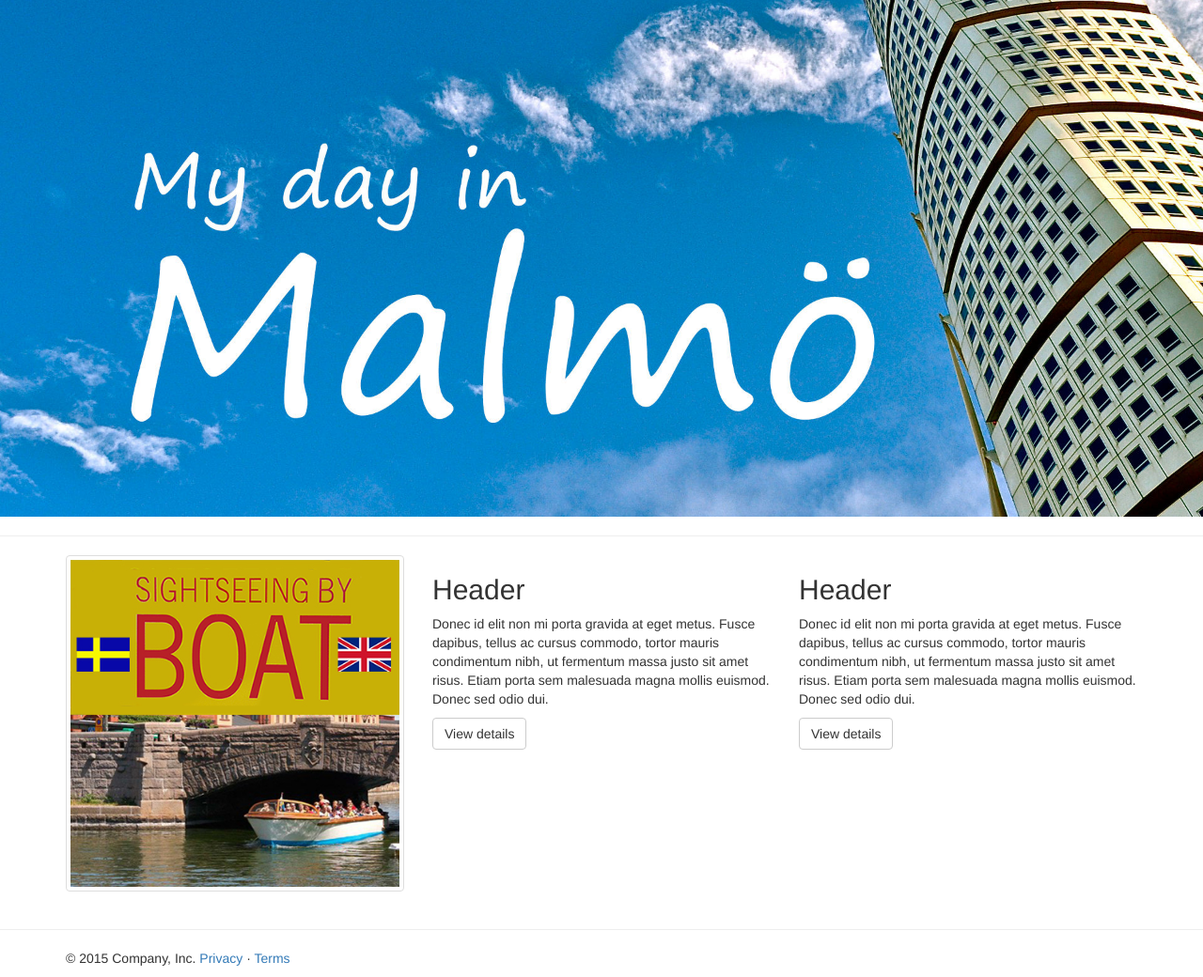
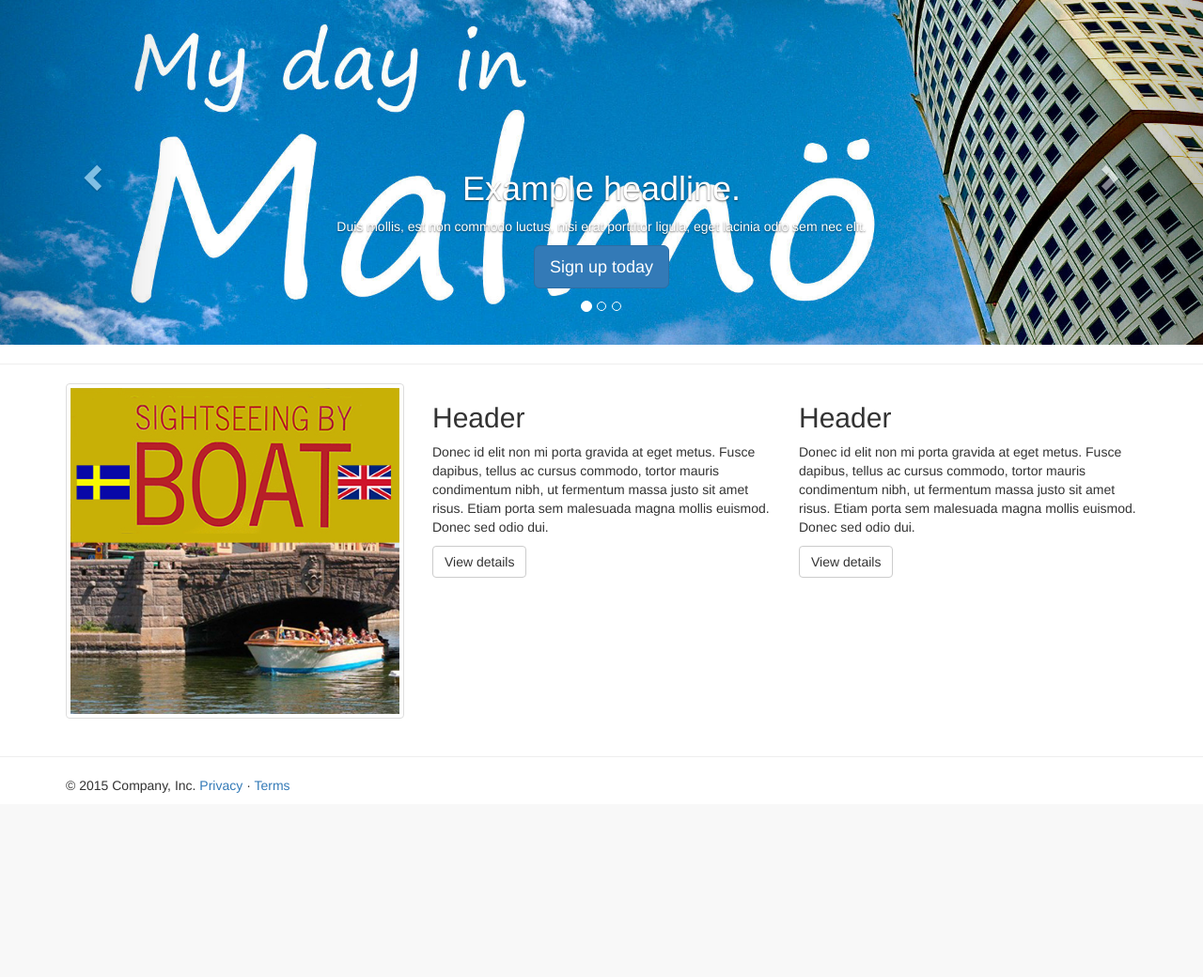
Before and after one commit to Schwusch/DIAHackWeek, a PHP site: page / in a window 1280 px wide. Shown: the part 51-1091 px from the top of the page at 94% size. After the commit the page ends 895 px from the top, so only its background shows below. Run offline with PHP 8.4, Linux system fonts and the light colour scheme; some libraries are stand-ins or nearby versions.

Commit message:
ny feature på startsida

```diff
--- a/css/diacss.css
+++ b/css/diacss.css
@@ -20,13 +20,13 @@ body{
   background-color:rgba(255, 255, 255, 0.5);
 }
 
-.startheader{
+#myCarousel{
   width: 100%;
-  height: 550px;
   position: relative;
-  background: url('../images/myday.jpg');
-  background-position: right;
-  background-size: cover;
   margin: 0;
   padding: 0;
 }
+
+#myCarousel img{
+  height: auto;
+}
--- a/index.php
+++ b/index.php
@@ -29,16 +29,59 @@
   <?php require"nav.php" ?>
 
   <!-- Main -->
-  <div class="startheader">
-    <div class="container">
+  <div id="myCarousel" class="carousel slide" data-ride="carousel">
+    <!-- Indicators -->
+    <ol class="carousel-indicators">
+      <li data-target="#myCarousel" data-slide-to="0" class="active"></li>
+      <li data-target="#myCarousel" data-slide-to="1"></li>
+      <li data-target="#myCarousel" data-slide-to="2"></li>
+    </ol>
+
+    <!-- Wrapper for slides -->
+    <div class="carousel-inner" role="listbox">
+      <div class="item active">
+        <img src="images/myday1.jpg" alt="">
+        <div class="carousel-caption">
+          <h1>Example headline.</h1>
+          <p>Duis mollis, est non commodo luctus, nisi erat porttitor ligula, eget lacinia odio sem nec elit.</p>
+          <p><a class="btn btn-lg btn-primary" href="#" role="button">Sign up today</a></p>
+        </div>
+      </div>
+      <div class="item">
+        <img src="images/myday2.jpg" alt="">
+        <div class="carousel-caption">
+          <h1>Example headline.</h1>
+          <p>Duis mollis, est non commodo luctus, nisi erat porttitor ligula, eget lacinia odio sem nec elit.</p>
+          <p><a class="btn btn-lg btn-primary" href="#" role="button">Sign up today</a></p>
+        </div>
+      </div>
+      <div class="item">
+        <img src="images/myday3.jpg" alt="">
+        <div class="carousel-caption">
+          <h1>Example headline.</h1>
+          <p>Duis mollis, est non commodo luctus, nisi erat porttitor ligula, eget lacinia odio sem nec elit.</p>
+          <p><a class="btn btn-lg btn-primary" href="#" role="button">Sign up today</a></p>
+        </div>
+      </div>
     </div>
+
+    <!-- Controls -->
+    <a class="left carousel-control" href="#myCarousel" role="button" data-slide="prev">
+      <span class="glyphicon glyphicon-chevron-left" aria-hidden="true"></span>
+      <span class="sr-only">Previous</span>
+    </a>
+    <a class="right carousel-control" href="#myCarousel" role="button" data-slide="next">
+      <span class="glyphicon glyphicon-chevron-right" aria-hidden="true"></span>
+      <span class="sr-only">Next</span>
+    </a>
   </div>
+
   <hr class="featurette-divider">
   <!-- submain articles -->
   <div class="container">
     <div class="row">
       <div class="col-md-4">
-        <a href="#" class="thumbnail">
+        <a href="map.php?type=boat" class="thumbnail">
           <img src="images/boat.jpg">
         </a>
       </div>
```
Also changed, not shown: images/myday1.jpg (added), images/myday2.jpg (added), images/myday3.jpg (added).
